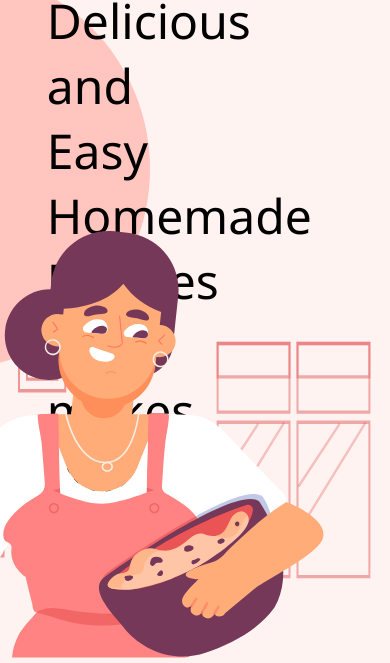
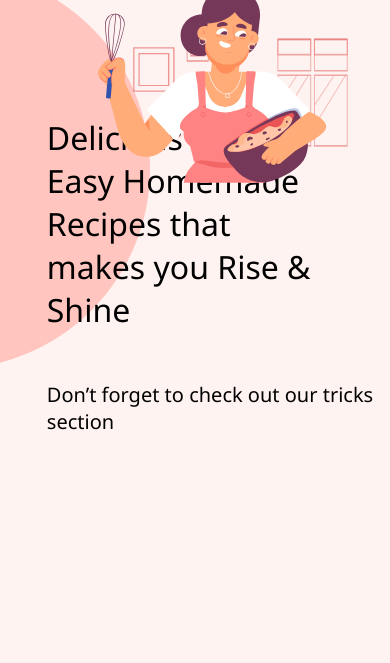
Before and after one commit to akshat112/Craft404-HandsOn, a plain HTML site: page index.html in a window 390 px wide. Shown: the part 181-844 px from the top of the page. Drawn offline with Linux system fonts and the light colour scheme.

Commit message:
INTRODUCTION TO RESPONSIVE DESIGN

```diff
--- a/assets/css/styles.css
+++ b/assets/css/styles.css
@@ -191,3 +191,30 @@ nav {
 .footer-icon {
   margin-right: 30px;
 }
+
+/* RESPONSIVE DESIGN */
+
+@media (max-width: 768px) {
+  body {
+    overflow-x: hidden;
+  }
+  .landing-content {
+    padding-top: 50%;
+  }
+
+  .bg-svg {
+    position: absolute;
+    top: 20%;
+    left: 25%;
+  }
+  .bg-svg > img {
+    width: 250px;
+  }
+  .landing-heading {
+    font-size: 32px;
+    width: 80%;
+  }
+  .landing-caption {
+    font-size: 20px;
+  }
+}
```
